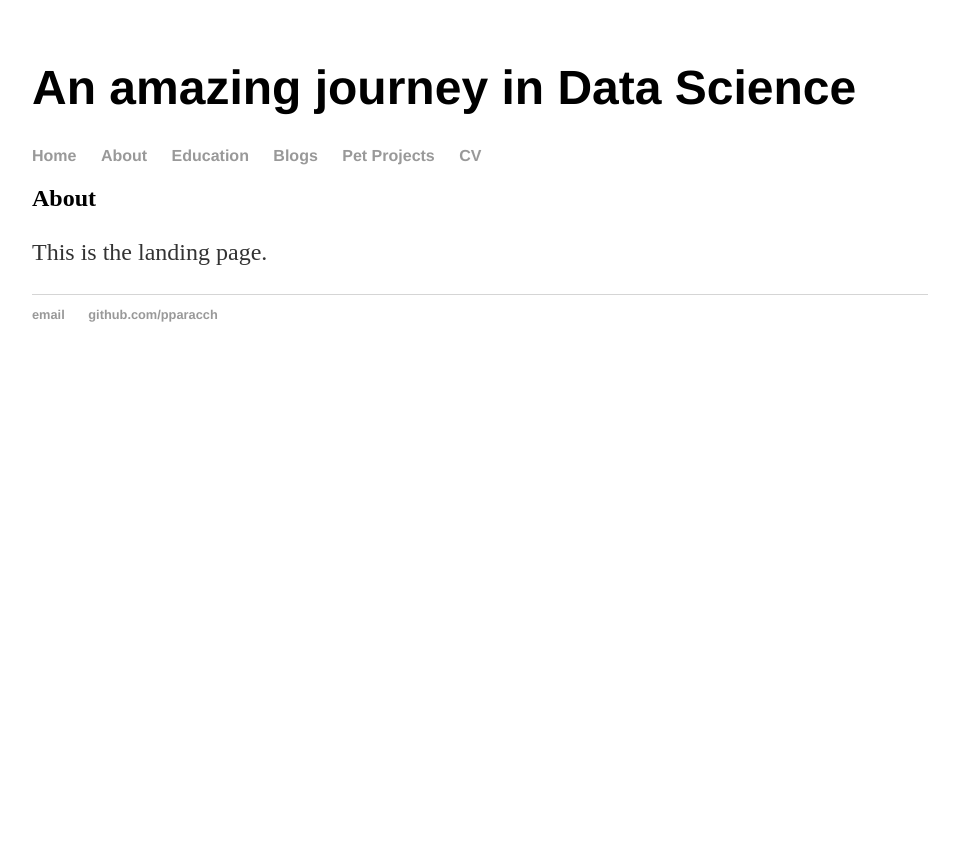
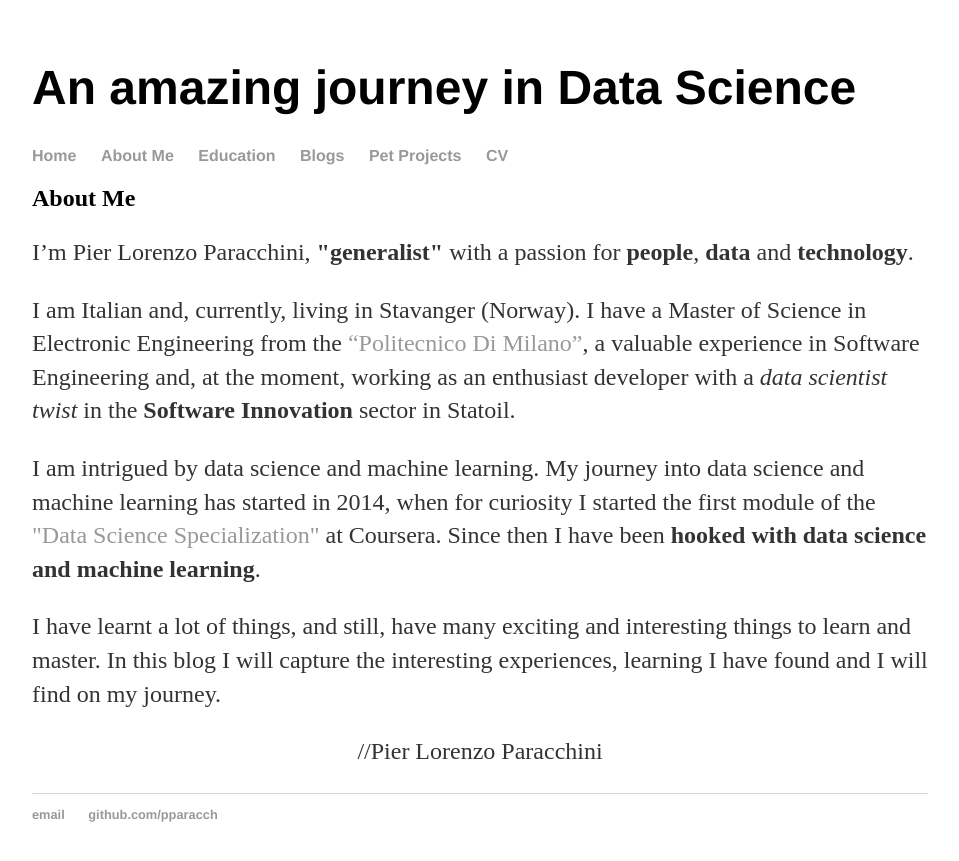
Before and after one commit to pparacch/pparacch.github.io, a Jekyll site: the page built from about/index.html, in a window 1280 px wide. Shown: the top 861 px of the page, without its empty margins (160-1119 px from the left). Built offline with Jekyll 4.4.1, drawn with Linux system fonts in a browser that asks for light colours.

Commit message:
Adding About Me content

```diff
--- a/_layouts/default.html
+++ b/_layouts/default.html
@@ -10,7 +10,7 @@
       <nav>
 	    		<ul>
 	        		<li><a href="/">Home</a></li>
-		        	<li><a href="/about">About</a></li>
+		        	<li><a href="/about">About Me</a></li>
               <li><a href="/education">Education</a></li>
 	        		<li><a href="/blogs">Blogs</a></li>
 							<li><a href="/pet">Pet Projects</a></li>
--- a/about/index.html
+++ b/about/index.html
@@ -1,8 +1,21 @@
 ---
 layout: default
-title: About
+title: About Me
 ---
 <div class="blurb">
 	<h2>{{ page.title }}</h2>
-	<p>This is the landing page.</p>
+	<p>I’m Pier Lorenzo Paracchini, <b>"generalist"</b> with a passion for <b>people</b>, <b>data</b> and <b>technology</b>.</p>
+
+	<p>I am Italian and, currently, living in Stavanger (Norway). I have a Master of Science in Electronic Engineering from the <a href="http://www.polimi.it/en/english-version/", target="_blank">“Politecnico Di Milano”</a>, a valuable experience in Software Engineering and, at the moment, working as an enthusiast developer with a <i>data scientist twist</i> in the <b>Software Innovation</b> sector in Statoil.</p>
+</div>
+<div class="blurb">
+	<p>I am intrigued by data science and machine learning. My journey into data science and machine learning has started in 2014, when for curiosity I started the first module of the <a href="https://www.coursera.org/specializations/jhu-data-science", target="_blank">"Data Science Specialization"</a> at Coursera. Since then I have been <b>hooked with data science and machine learning</b>.</p>
+</div>
+
+<div class="blurb">
+	<p>I have learnt a lot of things, and still, have many exciting and interesting things to learn and master. In this blog I will capture the interesting experiences, learning I have found and I will find on my journey.</p>
 </div><!-- /.blurb -->
+
+<div class="blurp", align = "center">
+<p>//Pier Lorenzo Paracchini</p>
+</div>
--- a/index.html
+++ b/index.html
@@ -3,6 +3,6 @@ layout: default
 title: An amazing journey in Data Science
 subtitle: Default
 ---
-<div class="blurb">
-	<p>This is the landing page.</p>
-</div><!-- /.blurb -->
+<div class = "blurp", align="center">
+	<p><i>I am an <b>apprentice</b>, on my way to <b>mastership</b> through "deliberate practice".</i></p>
+</div>
```
